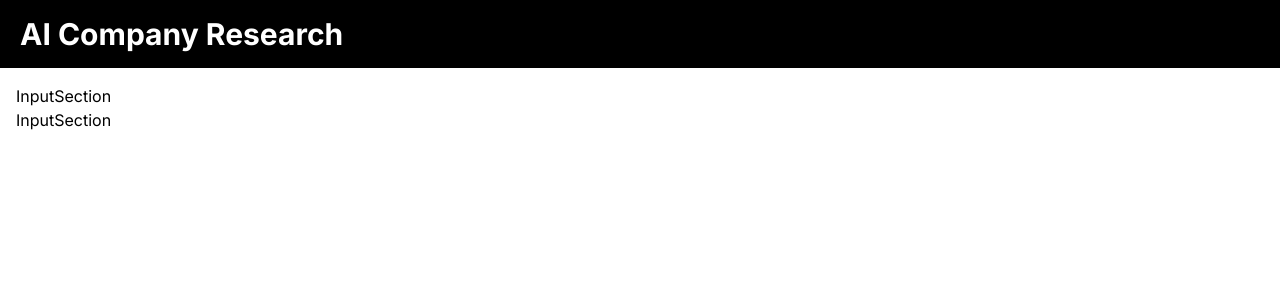
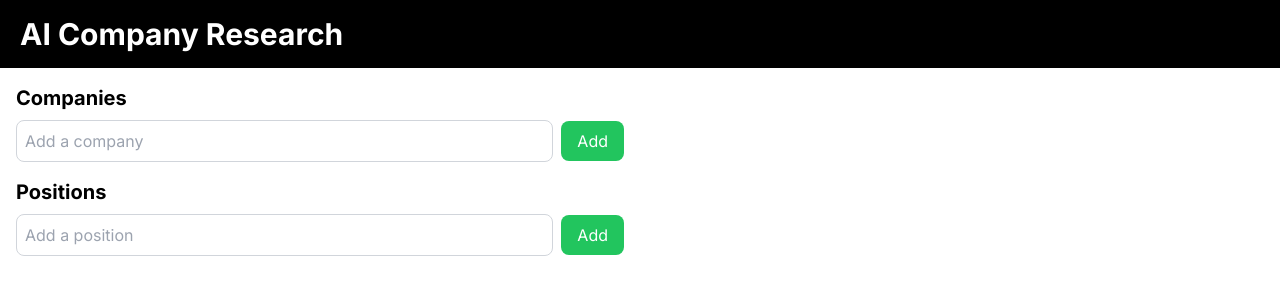
Before and after one commit to mojalil/ai-company-researcher, a Next.js app in the folder frontend/: page / in a window 1280 px wide. Shown: the top 300 px of the page. Built offline with nearby package versions, Linux system fonts and the light colour scheme.

Commit message:
updated input component

```diff
--- a/frontend/app/page.tsx
+++ b/frontend/app/page.tsx
@@ -25,7 +25,6 @@ export default function Home() {
           />
         </div>
         <div></div>
-
       </div>
     </div>
   );
--- a/frontend/components/InputSection.tsx
+++ b/frontend/components/InputSection.tsx
@@ -1,4 +1,4 @@
-import React, { Dispatch, useState } from 'react'
+import React, { Dispatch, useState } from "react";
 
 type InputSectionProps = {
   title: string;
@@ -13,11 +13,39 @@ function InputSection({
   data,
   setData,
 }: InputSectionProps) {
+  const [inputValue, setInputValue] = useState("");
 
-    const [inputValue, setInputValue] = useState("");
-  return (
-    <div>InputSection</div>
-  )
+  const handleAddClick = () => {
+    if (inputValue.trim() !== "") {
+      setData((prevData) => [...prevData, inputValue]);
+      setInputValue("");
+    }
+  };
+
+  const handleRemoveItem = (index: number) => {
+    setData((prevData) =>
+      prevData.filter((_, itemIndex) => itemIndex !== index)
+    );
   }
 
-export default InputSection
+  return (
+    <div className="mb-4">
+        <h2 className="font-bold text-xl">{title}</h2>
+        <div className="flex items-center mt-2">
+            <input type='text'
+            value={inputValue}
+            onChange={(e) => setInputValue(e.target.value)}
+            placeholder={placeholder}
+            className="p-2 border border-gray-300 rounded-lg w-full mr-2 flex-grow"
+            />
+            <button
+            onClick={handleAddClick}
+            className="bg-green-500 hover:bg-green-700 text-white py-2 rounded-lg px-4"
+            >Add</button>
+        </div>
+        <ul></ul>
+    </div>
+  );
+}
+
+export default InputSection;
```
Lines whose indentation alone changed are shown as unchanged.
